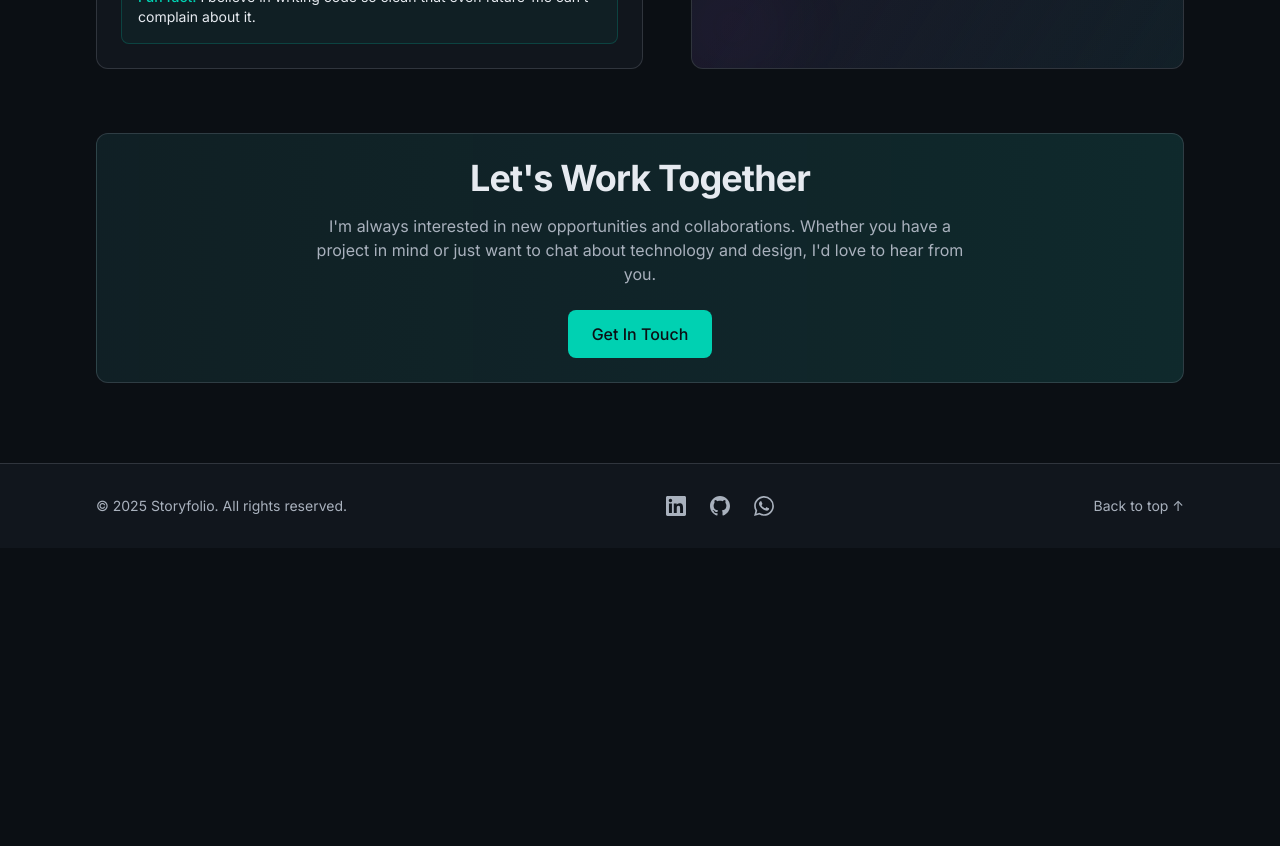
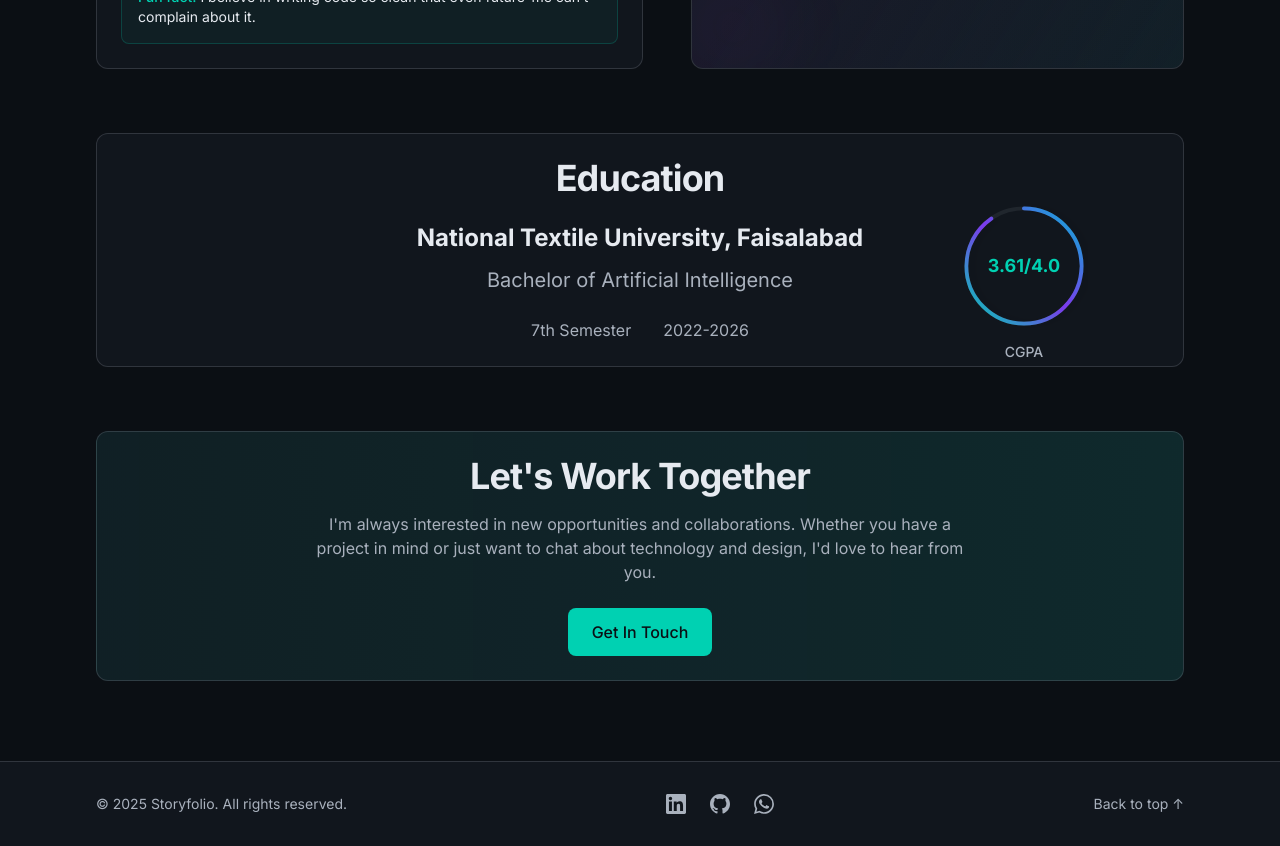
Before and after one commit to Sheeraz-07/personal-portfolio-website, a Next.js app: page /about in a window 1280 px wide. Shown: the part 1040-1886 px from the top of the page. Before the commit the page ends 1588 px from the top, so only its background shows below. Built offline with nearby package versions, Linux system fonts and the light colour scheme.

Commit message:
Everything is all set and the website is ready to be deployed

```diff
--- a/app/(site)/about/page.tsx
+++ b/app/(site)/about/page.tsx
@@ -1,5 +1,6 @@
 'use client'
 
+import { useState, useEffect } from 'react'
 import { motion } from 'framer-motion'
 import { Container } from '@/components/ui/Container'
 import { SectionHeading } from '@/components/ui/SectionHeading'
@@ -7,6 +8,69 @@ import { Card } from '@/components/ui/Card'
 import { ModernSkillsSection } from '@/components/ui/ModernSkillsSection'
 import { siteConfig } from '@/content/site'
 import Image from "next/image"
+
+function CGPAProgressRing() {
+  const [animatedValue, setAnimatedValue] = useState(0)
+  const cgpaValue = (3.61 / 4.0) * 100 // Convert CGPA to percentage
+  const radius = 45
+  const circumference = 2 * Math.PI * radius
+  const strokeDasharray = circumference
+  const strokeDashoffset = circumference - (animatedValue / 100) * circumference
+
+  useEffect(() => {
+    const timer = setTimeout(() => {
+      setAnimatedValue(cgpaValue)
+    }, 800)
+    return () => clearTimeout(timer)
+  }, [])
+
+  return (
+    <div className="relative w-32 h-32">
+      <svg className="w-full h-full transform -rotate-90" viewBox="0 0 100 100">
+        <circle
+          cx="50"
+          cy="50"
+          r={radius}
+          stroke="rgba(169, 177, 189, 0.1)"
+          strokeWidth="3"
+          fill="none"
+        />
+        <motion.circle
+          cx="50"
+          cy="50"
+          r={radius}
+          stroke="url(#cgpaGradient)"
+          strokeWidth="3"
+          fill="none"
+          strokeLinecap="round"
+          strokeDasharray={strokeDasharray}
+          initial={{ strokeDashoffset: circumference }}
+          animate={{ strokeDashoffset }}
+          transition={{ duration: 1.5, ease: "easeOut", delay: 0.3 }}
+          className="drop-shadow-lg"
+        />
+        <defs>
+          <linearGradient id="cgpaGradient" x1="0%" y1="0%" x2="100%" y2="100%">
+            <stop offset="0%" stopColor="#00D1B2" />
+            <stop offset="50%" stopColor="#7C3AED" />
+            <stop offset="100%" stopColor="#06B6D4" />
+          </linearGradient>
+        </defs>
+      </svg>
+
+      <div className="absolute inset-0 flex flex-col items-center justify-center">
+        <motion.span
+          className="text-lg font-bold text-accent"
+          initial={{ opacity: 0 }}
+          animate={{ opacity: 1 }}
+          transition={{ delay: 1.2 }}
+        >
+          {siteConfig.education.cgpa}
+        </motion.span>
+      </div>
+    </div>
+  )
+}
 
 export default function AboutPage() {
   return (
@@ -73,6 +137,8 @@ export default function AboutPage() {
                 </p>
               </div>
             </Card>
+
+
           </motion.div>
 
           {/* Skills Section */}
@@ -87,6 +153,34 @@ export default function AboutPage() {
             </div>
           </motion.div>
         </div>
+
+        {/* Education Section */}
+        <motion.div
+          initial={{ opacity: 0, y: 20 }}
+          animate={{ opacity: 1, y: 0 }}
+          transition={{ duration: 0.8, delay: 0.5, ease: 'easeOut' }}
+          className="mt-16"
+        >
+          <Card>
+            <SectionHeading level={3} className="mb-6 text-center">
+              Education
+            </SectionHeading>
+            <div className="relative max-w-4xl mx-auto">
+              <div className="text-center">
+                <h4 className="text-2xl font-semibold text-text-primary mb-3">{siteConfig.education.institution}</h4>
+                <p className="text-xl text-text-secondary mb-6">{siteConfig.education.degree}</p>
+                <div className="flex justify-center items-center gap-8 text-base">
+                  <span className="text-text-secondary">{siteConfig.education.semester}</span>
+                  <span className="text-text-secondary">{siteConfig.education.year}</span>
+                </div>
+              </div>
+              <div className="absolute top-1/2 -translate-y-1/2 right-0 flex flex-col items-center">
+                <CGPAProgressRing />
+                <span className="text-sm text-text-secondary mt-3 font-medium">CGPA</span>
+              </div>
+            </div>
+          </Card>
+        </motion.div>
 
         {/* Contact CTA */}
         <motion.div
--- a/app/(site)/contact/page.tsx
+++ b/app/(site)/contact/page.tsx
@@ -52,7 +52,6 @@ export default function ContactPage() {
       }
     } catch (error) {
       console.error('Error sending message:', error)
-      // Handle error (you could show an error message here)
     } finally {
       setIsSubmitting(false)
     }
@@ -96,7 +95,6 @@ export default function ContactPage() {
   return (
     <div className="py-20">
       <Container>
-        {/* Header */}
         <motion.div
           initial={{ opacity: 0, y: 30 }}
           animate={{ opacity: 1, y: 0 }}
@@ -111,19 +109,19 @@ export default function ContactPage() {
           </p>
         </motion.div>
 
-        <div className="grid grid-cols-1 lg:grid-cols-2 gap-12">
-          {/* Contact Form */}
+        <div className="grid grid-cols-1 lg:grid-cols-2 gap-12 items-start">
           <motion.div
             initial={{ opacity: 0, x: -30 }}
             animate={{ opacity: 1, x: 0 }}
             transition={{ duration: 0.8, delay: 0.2, ease: 'easeOut' }}
+            className="h-full"
           >
-            <Card>
+            <Card className="h-full flex flex-col">
               <SectionHeading level={3} className="mb-6">
                 Send a Message
               </SectionHeading>
 
-              <form onSubmit={handleSubmit(onSubmit)} className="space-y-6">
+              <form onSubmit={handleSubmit(onSubmit)} className="space-y-6 flex-1 flex flex-col">
                 <div>
                   <label htmlFor="name" className="block text-sm font-medium text-text-primary mb-2">
                     Name *
@@ -180,6 +178,7 @@ export default function ContactPage() {
 
                 <motion.div
                   whileTap={{ scale: 0.98 }}
+                  className="mt-auto"
                 >
                   <AccentButton
                     type="submit"
@@ -193,14 +192,13 @@ export default function ContactPage() {
             </Card>
           </motion.div>
 
-          {/* Contact Info */}
           <motion.div
             initial={{ opacity: 0, x: 30 }}
             animate={{ opacity: 1, x: 0 }}
             transition={{ duration: 0.8, delay: 0.4, ease: 'easeOut' }}
-            className="space-y-8"
+            className="h-full"
           >
-            <Card>
+            <Card className="h-full flex flex-col">
               <SectionHeading level={3} className="mb-6">
                 Let's Connect
               </SectionHeading>
@@ -238,18 +236,25 @@ export default function ContactPage() {
                 </div>
               </div>
             </Card>
+          </motion.div>
+        </div>
 
+        <motion.div
+          initial={{ opacity: 0, y: 20 }}
+          animate={{ opacity: 1, y: 0 }}
+          transition={{ duration: 0.8, delay: 0.6, ease: 'easeOut' }}
+          className="mt-16"
+        >
           <Card className="bg-gradient-to-r from-accent/5 to-accent/10 border-accent/20">
-              <SectionHeading level={4} className="mb-4">
+            <SectionHeading level={4} className="mb-4 text-center">
               Response Time
             </SectionHeading>
-              <p className="text-text-secondary">
+            <p className="text-text-secondary text-center max-w-2xl mx-auto">
               I typically respond to messages within 24-48 hours. For urgent inquiries,
               feel free to reach out on LinkedIn for a faster response.
             </p>
           </Card>
         </motion.div>
-        </div>
       </Container>
     </div>
   )
--- a/components/ui/Navigation.tsx
+++ b/components/ui/Navigation.tsx
@@ -8,12 +8,21 @@ import Link from 'next/link'
 import { Container } from './Container'
 import { clsx } from 'clsx'
 
+// const navItems = [
+//   { name: 'Home', href: '/' },
+//   { name: 'Projects', href: '/projects' },
+//   { name: 'About', href: '/about' },
+//   { name: 'Contact', href: '/contact' },
+// ]
+
 const navItems = [
   { name: 'Home', href: '/' },
   { name: 'Projects', href: '/projects' },
   { name: 'About', href: '/about' },
+  { name: 'Certifications', href: '/certifications' },
   { name: 'Contact', href: '/contact' },
 ]
+
 
 export function Navigation() {
   const pathname = usePathname()
--- a/content/site.ts
+++ b/content/site.ts
@@ -21,14 +21,32 @@ export interface SocialLink {
   icon: string;
 }
 
+export interface Education {
+  institution: string;
+  degree: string;
+  semester: string;
+  cgpa: string;
+  year: string;
+}
+
+export interface Certification {
+  title: string;
+  issuer: string;
+  date: string;
+  credentialId: string;
+  verifyUrl?: string;
+}
+
 export interface SiteConfig {
   name: string;
   tagline: string;
   bio: string;
   funFact: string;
+  education: Education;
   skills: SkillData[];
   socialLinks: SocialLink[];
   projects: Project[];
+  certifications: Certification[];
 }
 
 export const siteConfig: SiteConfig = {
@@ -36,7 +54,14 @@ export const siteConfig: SiteConfig = {
   tagline: "From Algorithms to Applications—Crafting Tech That Matters.",
   bio: "I'm an AI and IoT innovator exploring the frontier where machine learning, agentic AI, and connected devices collide. From intelligent surveillance systems to smart dashboards and health-monitoring wearables, I design solutions that transform complex tech into real-world impact. Always future-focused, I thrive on crafting systems that are not just functional, but adaptive, intuitive, and built for tomorrow..",
   funFact: "I believe in writing code so clean that even future-me can’t complain about it.",
-skills: [
+education: {
+    institution: "National Textile University, Faisalabad" ,
+    degree: "Bachelor of Artificial Intelligence",
+    semester: "7th Semester",
+    cgpa: "3.61/4.0",
+    year: "2022-2026"
+  },
+  skills: [
   { label: "Python", value: 90 },
   { label: "IoT (ESP32 / Raspberry Pi)", value: 90 },
   { label: "Flask Backend", value: 90 },
@@ -113,9 +138,9 @@ skills: [
     "title": "Table Trace AI",
     "blurb": "AI tool for generating SQL queries and attendance reports from natural language prompts",
     "role": "AI Developer",
-    "tools": ["Python", "NLP", "SQL", "Chainlit"],
+    "tools": ["Python", "RDBMS", "LangChain","SQL", "Chainlit"],
     "results": "Bridged gap between non-technical users and databases, enabling easy query generation and reporting",
-    "images": ["/images/atrep1.jpg", "/images/atrep2.jpeg", "/images/atrep3.jpg"],
+    "images": ["/images/atrep1.jpg", "/images/atrep2.jpeg", "/images/3.jpg"],
     "backstory": "Businesses and educators needed an intuitive way to generate SQL queries and attendance reports without coding knowledge.",
     "process": [
       "Processed natural language prompts using NLP techniques",
@@ -125,6 +150,52 @@ skills: [
       "Tested end-to-end functionality and refined for accuracy"
     ]
   }
-]
+],
+
+  certifications: [
+      {
+      title: "AI for Everyone",
+      issuer: "DeepLearning.AI (Coursera)",
+      date: "Dec 15, 2023",
+      credentialId: "MJM8PNTAVUHQ",
+      verifyUrl: "https://coursera.org/verify/MJM8PNTAVUHQ"
+    },
+    {
+      title: "Get Started With Python",
+      issuer: "Google (Coursera)",
+      date: "Jul 30, 2024",
+      credentialId: "CGMRLXDRPCB8",
+      verifyUrl: "https://coursera.org/verify/CGMRLXDRPCB8"
+    },
+      {
+      title: "Crash Course on Python",
+      issuer: "Google (Coursera)",
+      date: "Jul 3, 2025",
+      credentialId: "WEFR4XM3KC1B",
+      verifyUrl: "https://coursera.org/verify/WEFR4XM3KC1B"
+    },
+      {
+      title: "Google AI Essentials",
+      issuer: "Google (Coursera)",
+      date: "Jun 26, 2024",
+      credentialId: "QW7LZ5MXEWP7",
+      verifyUrl: "https://coursera.org/verify/QW7LZ5MXEWP7"
+    },
+      {
+      title: "Introduction to Relational Database and SQL",
+      issuer: "Coursera Project Network",
+      date: "Jun 27, 2024",
+      credentialId: "ZDVA6KC3R6MG",
+      verifyUrl: "https://coursera.org/verify/ZDVA6KC3R6MG"
+    },
+
+      {
+      title: "Linear Regression With Python",
+      issuer: "Coursera Project Network",
+      date: "Feb 1, 2025",
+      credentialId: "TU4JAQR5R6NV",
+      verifyUrl: "https://coursera.org/verify/TU4JAQR5R6NV"
+    }
+  ]
 
 };
```
Also changed, not shown: app/(site)/certifications/page.tsx (added, +79 -0 lines), 1 other file (tests, documents, lock files or other folders). Lines whose indentation alone changed are shown as unchanged.
